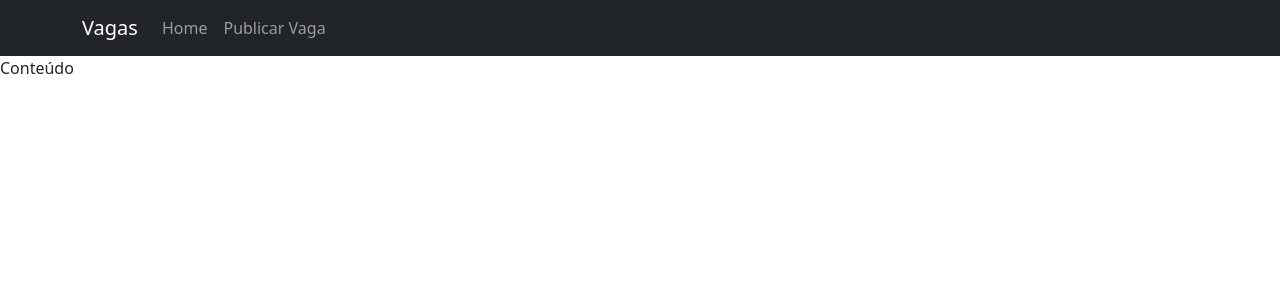
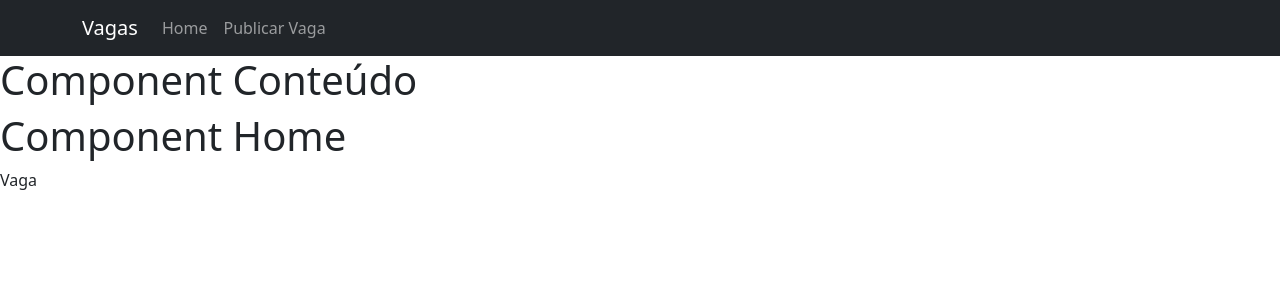
Before and after one commit to JulioH-dot/projeto-vagas, a Vue app: page / in a window 1280 px wide. Shown: the top 300 px of the page. Built offline with nearby package versions, Linux system fonts and the light colour scheme.

Commit message:
Adicionando os Componentes Home e PublicarVaga

```diff
--- a/src/App.vue
+++ b/src/App.vue
@@ -1,27 +1,26 @@
 <template>
   <div>
+
     <Topo />
-    <ConteudoComponent />
+    <Conteudo />
   </div>
 </template>
 
 <script>
 import ConteudoComponent from './components/layouts/ConteudoComponent.vue'
-import Topo from './components/layouts/TopoComponent.vue'
+import TopoComponent from './components/layouts/TopoComponent.vue'
 
 
 
 export default {
   name: 'App',
   components: {
-    ConteudoComponent,
-    Topo,
+    Conteudo: ConteudoComponent,
+    Topo: TopoComponent
   }
 }
 </script>
 
 <style>
-#app {
 
-}
 </style>
--- a/src/components/layouts/ConteudoComponent.vue
+++ b/src/components/layouts/ConteudoComponent.vue
@@ -1,6 +1,8 @@
 <template>
     <div>
-        <p>Conteúdo</p>
+        <h1>Component Conteúdo</h1>
+        <Home/>
+        <PublicarVaga/>
     </div>
 </template>
 
@@ -8,8 +10,16 @@
 
 <script>
 
+import Home from '../views/Home.vue';
+import Vaga from '../views/Vaga.vue'
+
+
 export default {
-    name: 'Conteudo'
+    name: 'Conteudo',
+    components:{
+        Home,
+        PublicarVaga: Vaga,
+    }
 }
 
 </script>
--- /dev/null
+++ b/src/components/views/Home.vue
@@ -0,0 +1,21 @@
+<template>
+    <div>
+        <h1>Component Home</h1>
+    </div>
+</template>
+
+
+
+<script>
+
+export default {
+    name: 'Home'
+}
+
+</script>
+
+
+
+<style>
+
+</style>
--- /dev/null
+++ b/src/components/views/Vaga.vue
@@ -0,0 +1,21 @@
+<template>
+    <div>
+        <p>Vaga</p>
+    </div>
+</template>
+
+
+
+<script>
+
+export default {
+    name: 'PublicarVaga'
+}
+
+</script>
+
+
+
+<style>
+
+</style>
```
Also changed, not shown: src/components/HelloWorld.vue (deleted, +0 -13 lines).
